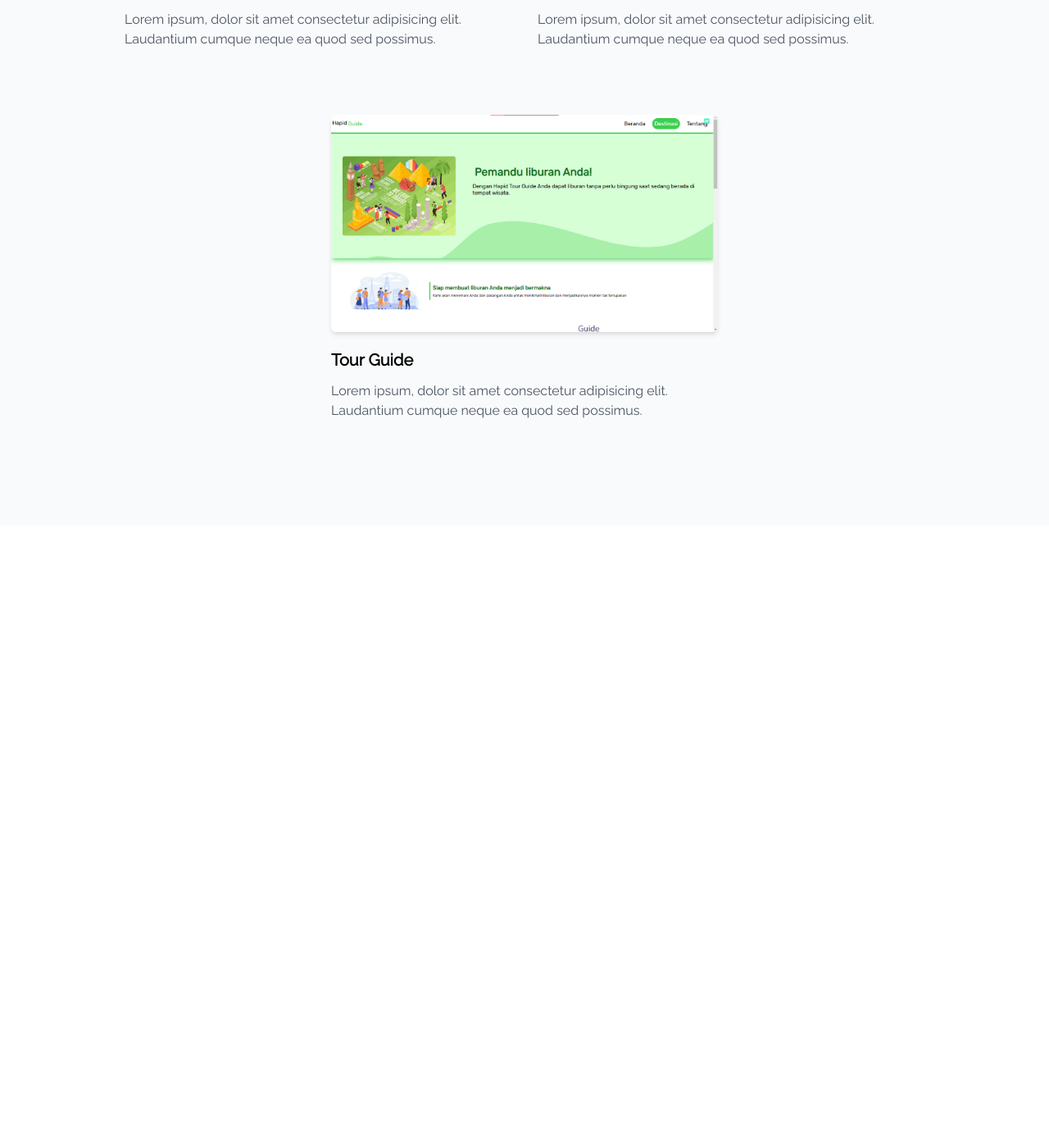
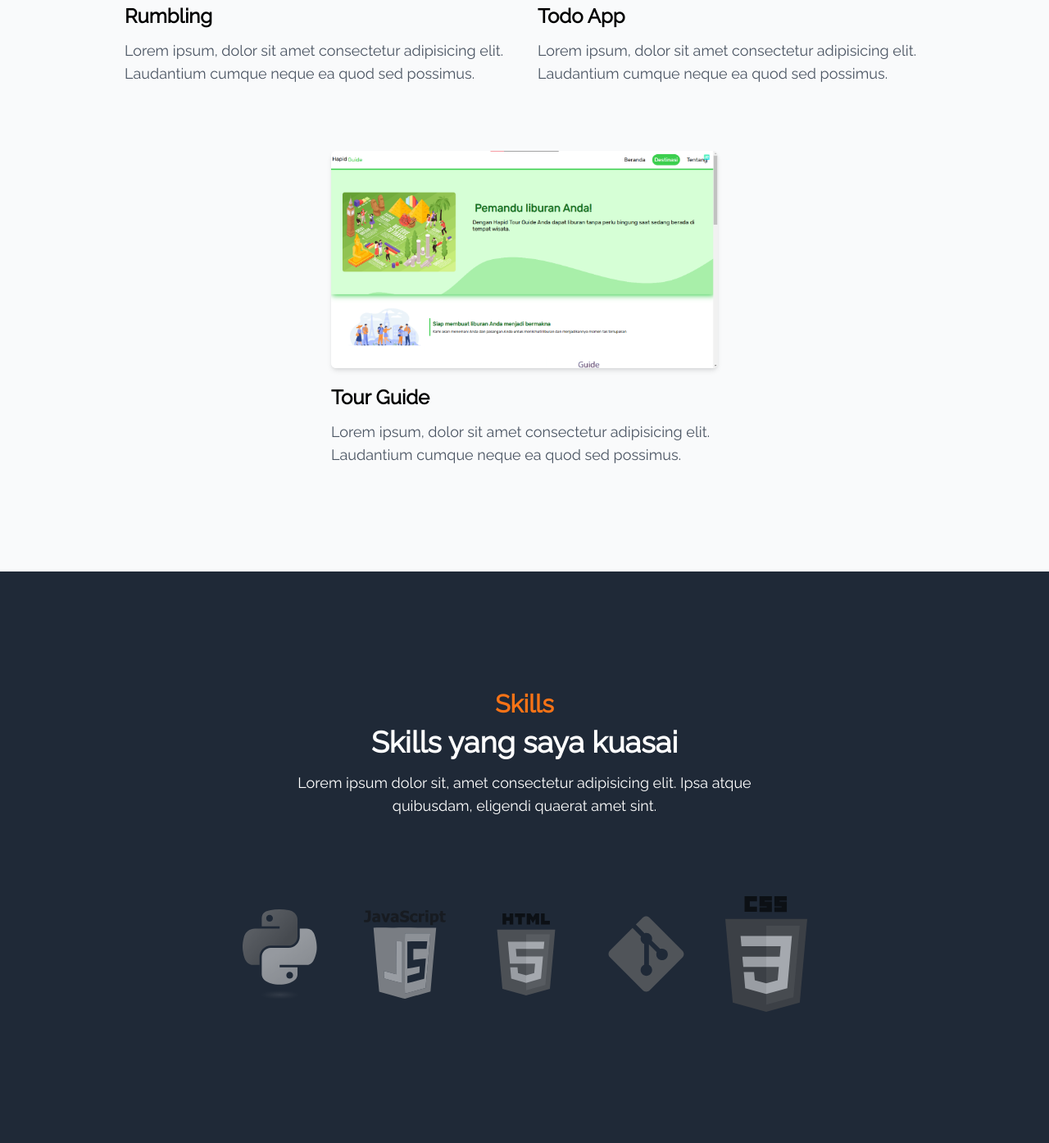
Before and after one commit to hpdrr/portfolio, a plain HTML site: page src/index.html in a window 1280 px wide. Shown: the part 2169-3563 px from the top of the page at 82% size. Before the commit the page ends 2810 px from the top, so only its background shows below. Drawn offline with Linux system fonts and the light colour scheme.

Commit message:
Membuat skill section

```diff
--- a/src/index.html
+++ b/src/index.html
@@ -68,7 +68,7 @@
                 </li>
                 <li class="group">
                   <a
-                    href="#skill"
+                    href="#skills"
                     class="text-base font-semibold text-dark py-2 mx-8 flex group-hover:text-primary"
                     >Skills</a
                   >
@@ -276,8 +276,14 @@
       <div class="container">
         <div class="w-full px-4">
           <div class="max-w-xl mx-auto text-center mb-16">
-            <h4 class="font-semibold text-primary text-xl mb-2">Portfolio</h4>
-            <h2 class="font-bold text-3xl mb-4">Project Terbaru</h2>
+            <h4
+              class="font-semibold text-primary text-xl mb-2 md:text-2xl lg:text-3xl"
+            >
+              Portfolio
+            </h4>
+            <h2 class="font-bold text-3xl mb-4 md:text-4xl lg:text-5xl">
+              Project Terbaru
+            </h2>
             <p class="font-medium text-md">
               Lorem ipsum dolor sit, amet consectetur adipisicing elit. Ipsa
               atque quibusdam, eligendi quaerat amet sint.
@@ -296,8 +302,10 @@
                 class="w-full"
               />
             </div>
-            <h3 class="font-semibold text-xl mt-5 mb-3">Bookshelf App</h3>
-            <p class="font-medium text-base text-gray-600">
+            <h3 class="font-semibold text-xl mt-5 mb-3 md:text-2xl">
+              Bookshelf App
+            </h3>
+            <p class="font-medium text-base text-gray-600 md:text-lg">
               Lorem ipsum, dolor sit amet consectetur adipisicing elit.
               Laudantium cumque neque ea quod sed possimus.
             </p>
@@ -311,8 +319,10 @@
                 class="w-full"
               />
             </div>
-            <h3 class="font-semibold text-xl mt-5 mb-3">Coffee Website</h3>
-            <p class="font-medium text-base text-gray-600">
+            <h3 class="font-semibold text-xl mt-5 mb-3 md:text-2xl">
+              Coffee Website
+            </h3>
+            <p class="font-medium text-base text-gray-600 md:text-lg">
               Lorem ipsum, dolor sit amet consectetur adipisicing elit.
               Laudantium cumque neque ea quod sed possimus.
             </p>
@@ -326,8 +336,10 @@
                 class="w-full"
               />
             </div>
-            <h3 class="font-semibold text-xl mt-5 mb-3">Rumbling</h3>
-            <p class="font-medium text-base text-gray-600">
+            <h3 class="font-semibold text-xl mt-5 mb-3 md:text-2xl">
+              Rumbling
+            </h3>
+            <p class="font-medium text-base text-gray-600 md:text-lg">
               Lorem ipsum, dolor sit amet consectetur adipisicing elit.
               Laudantium cumque neque ea quod sed possimus.
             </p>
@@ -341,8 +353,10 @@
                 class="w-full"
               />
             </div>
-            <h3 class="font-semibold text-xl mt-5 mb-3">Todo App</h3>
-            <p class="font-medium text-base text-gray-600">
+            <h3 class="font-semibold text-xl mt-5 mb-3 md:text-2xl">
+              Todo App
+            </h3>
+            <p class="font-medium text-base text-gray-600 md:text-lg">
               Lorem ipsum, dolor sit amet consectetur adipisicing elit.
               Laudantium cumque neque ea quod sed possimus.
             </p>
@@ -356,8 +370,10 @@
                 class="w-full"
               />
             </div>
-            <h3 class="font-semibold text-xl mt-5 mb-3">Tour Guide</h3>
-            <p class="font-medium text-base text-gray-600">
+            <h3 class="font-semibold text-xl mt-5 mb-3 md:text-2xl">
+              Tour Guide
+            </h3>
+            <p class="font-medium text-base text-gray-600 md:text-lg">
               Lorem ipsum, dolor sit amet consectetur adipisicing elit.
               Laudantium cumque neque ea quod sed possimus.
             </p>
@@ -368,7 +384,63 @@
     <!-- ============ PORTFOLIO SECTION END =========== -->
 
     <!-- ============ SKILLS SECTION START =========== -->
-
+    <section id="skills" class="pt-36 pb-32 bg-dark text-white">
+      <div class="container">
+        <div class="w-full px-4">
+          <div class="max-w-xl mx-auto text-center mb-16">
+            <h4
+              class="font-semibold text-primary text-xl mb-2 md:text-2xl lg:text-3xl"
+            >
+              Skills
+            </h4>
+            <h2 class="font-bold text-3xl mb-4 sm:text-4xl">
+              Skills yang saya kuasai
+            </h2>
+            <p class="font-medium text-md md:text-lg">
+              Lorem ipsum dolor sit, amet consectetur adipisicing elit. Ipsa
+              atque quibusdam, eligendi quaerat amet sint.
+            </p>
+          </div>
+        </div>
+        <div class="w-full px-4">
+          <div class="flex flex-wrap items-center justify-center">
+            <a
+              href="#"
+              class="max-w-[100px] mx-4 py-4 grayscale opacity-60 duration-300 hover:grayscale-0 hover:opacity-100 lg:mx-6 lg:py-8"
+            >
+              <img src="../dist/img/skills/Python-logo-notext.svg" alt="" />
+            </a>
+            <a
+              href="#"
+              class="max-w-[100px] mx-4 py-4 grayscale opacity-60 duration-300 hover:grayscale-0 hover:opacity-100 lg:mx-6 lg:py-8"
+            >
+              <img src="../dist/img/skills/Javascript_badge.svg" alt="" />
+            </a>
+            <a
+              href="#"
+              class="max-w-[100px] mx-4 py-4 grayscale opacity-60 duration-300 hover:grayscale-0 hover:opacity-100 lg:mx-6 lg:py-8"
+            >
+              <img
+                src="../dist/img/skills/HTML5_logo_and_wordmark.svg"
+                alt=""
+              />
+            </a>
+            <a
+              href="#"
+              class="max-w-[100px] mx-4 py-4 grayscale opacity-60 duration-300 hover:grayscale-0 hover:opacity-100 lg:mx-6 lg:py-8"
+            >
+              <img src="../dist/img/skills/Git_icon.svg" alt="" />
+            </a>
+            <a
+              href="#"
+              class="max-w-[100px] mx-4 py-4 grayscale opacity-60 duration-300 hover:grayscale-0 hover:opacity-100 lg:mx-6 lg:py-8"
+            >
+              <img src="../dist/img/skills/css.svg" alt="" />
+            </a>
+          </div>
+        </div>
+      </div>
+    </section>
     <!-- ============ SKILLS SECTION END =========== -->
     <script src="../dist/js/script.js"></script>
   </body>
```
Also changed, not shown: dist/img/aiqfome.svg (added), dist/img/skills/Git_icon.svg (added), dist/img/skills/HTML5_logo_and_wordmark.svg (added), dist/img/skills/Javascript_badge.svg (added), dist/img/skills/Python-logo-notext.svg (added), dist/img/skills/css.svg (added), dist/output.css.
